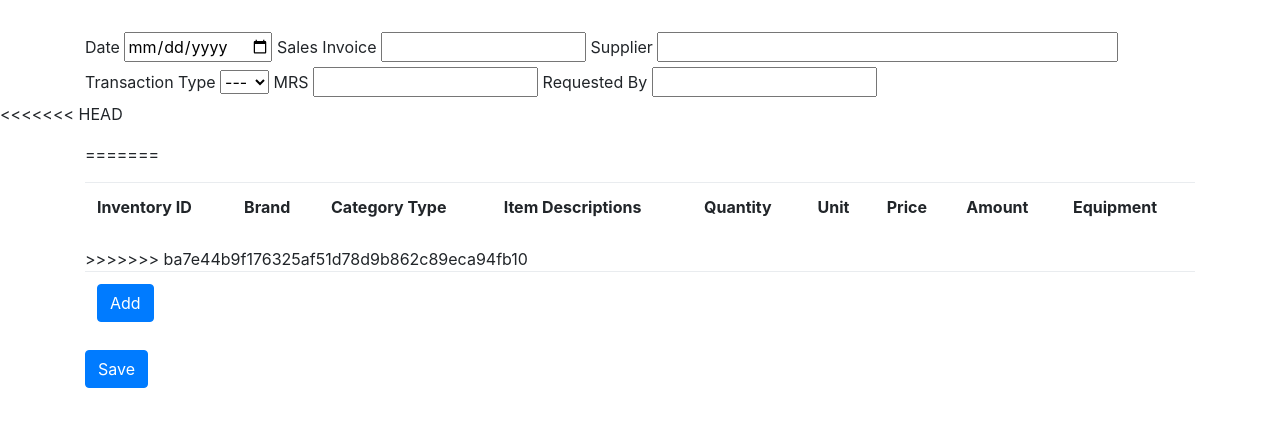
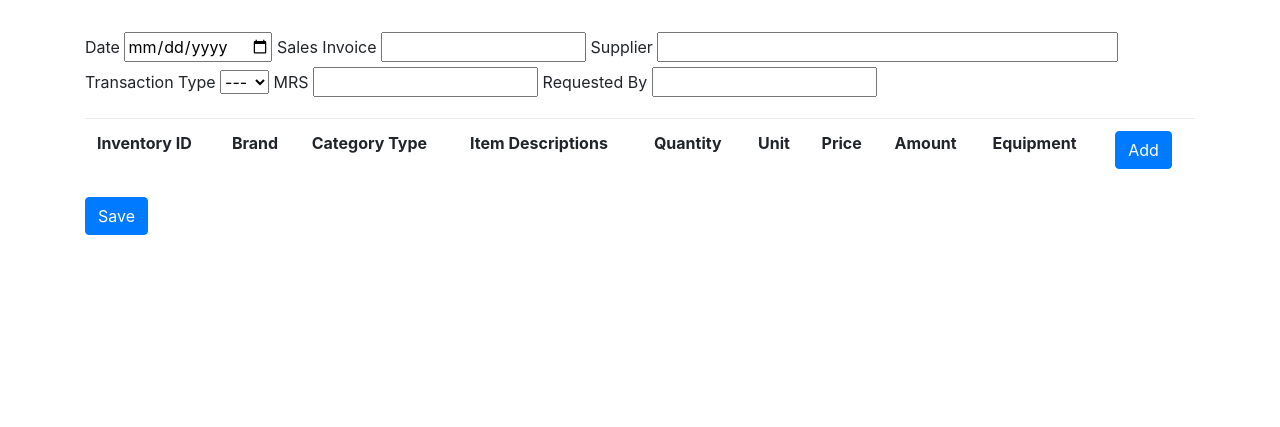
Before and after one commit to joeygracesabusido/inventory_management, a Django app: page /inventory/ in a window 1280 px wide. Shown: the part 56-483 px from the top of the page. Run offline with Django 4.2, Linux system fonts and the light colour scheme; data comes from the database, SQL or seed files in the repository; some libraries are stand-ins or nearby versions.

Commit message:
4.23.22 11:05AM

```diff
--- a/inventory/inventory_management/templates/inventory.html
+++ b/inventory/inventory_management/templates/inventory.html
@@ -78,7 +78,6 @@
 
 
         </div>
-<<<<<<< HEAD
         <div>
             <div class="container mt-3">
                 <table class="table table-borderless">
@@ -94,12 +93,6 @@
                             <td>Price</td>
                             <td>Amount</td>
                             <td>Equipment</td>
-=======
-        <div class="container mt-3">
-            <table class="table">
-                <thead>
-                    <tr>
->>>>>>> ba7e44b9f176325af51d78d9b862c89eca94fb10
 
                             <td>
                                 <button type="button"  id="add_button" class="btn btn-primary"><i class="fas fa-database">
```
